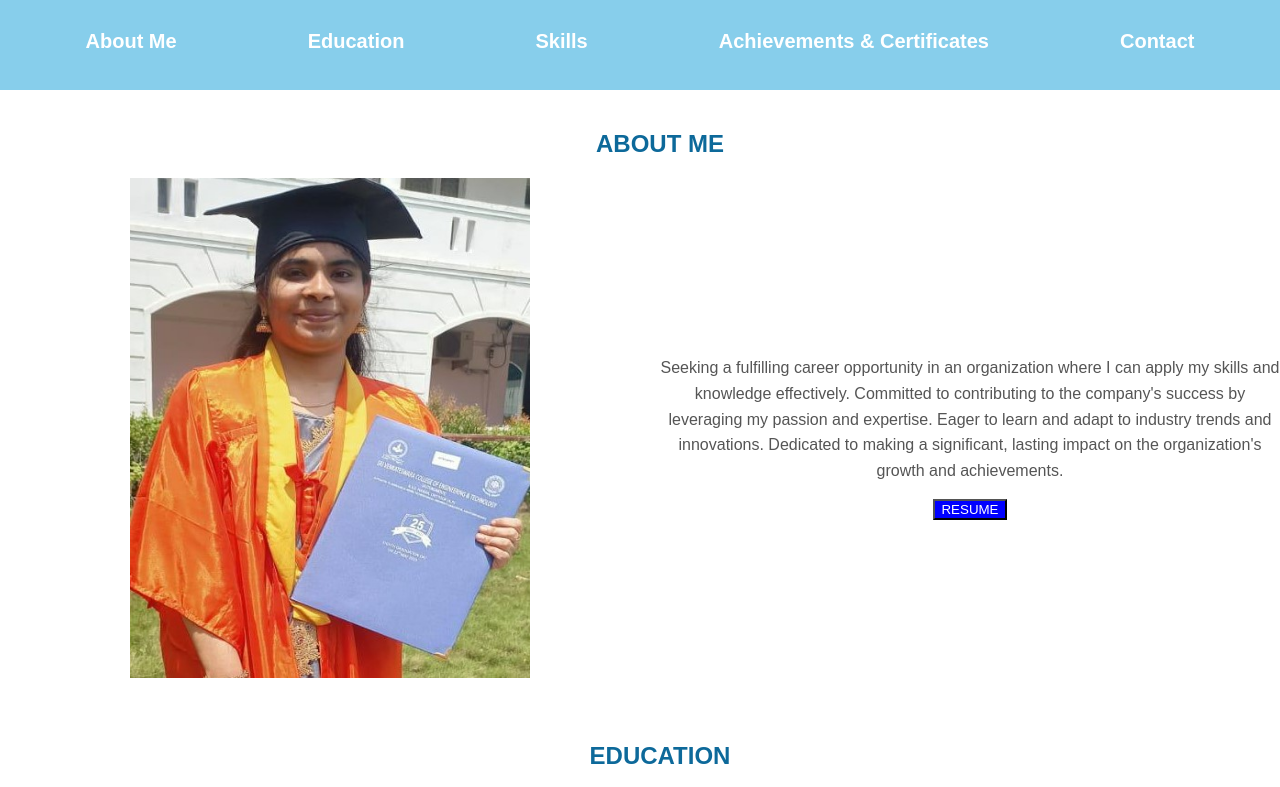
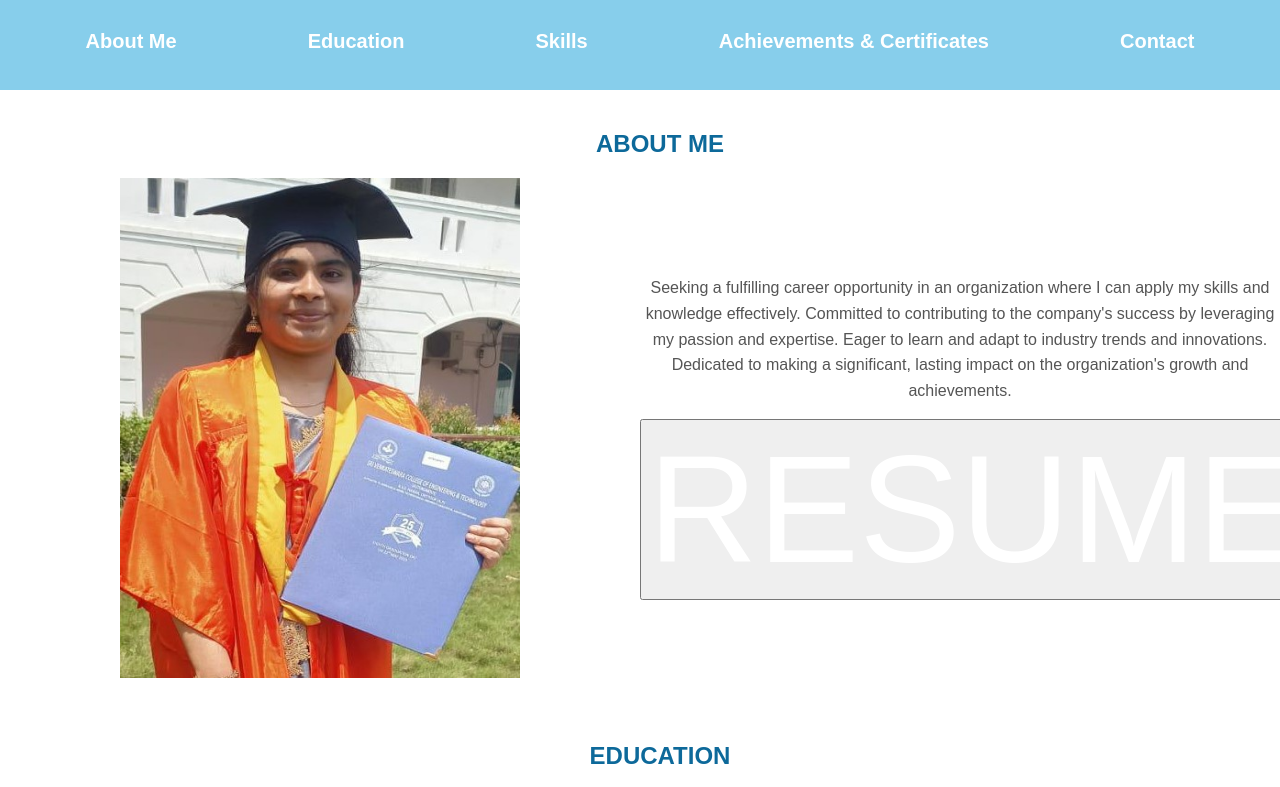
Before and after one commit to Rehanashaik2427/portfolio, a plain HTML site: page home.html in a window 1280 px wide. Shown: the top 787 px of the page. Drawn offline with Linux system fonts and the light colour scheme.

Commit message:
Update home.css

```diff
--- a/home.css
+++ b/home.css
@@ -14,8 +14,9 @@ nav {
 
 }
 button{
-     background-color:blue;
+     background-color:sky-blue;
     color: white;
+    font-size:152px;
 
 }
 nav a {
```
